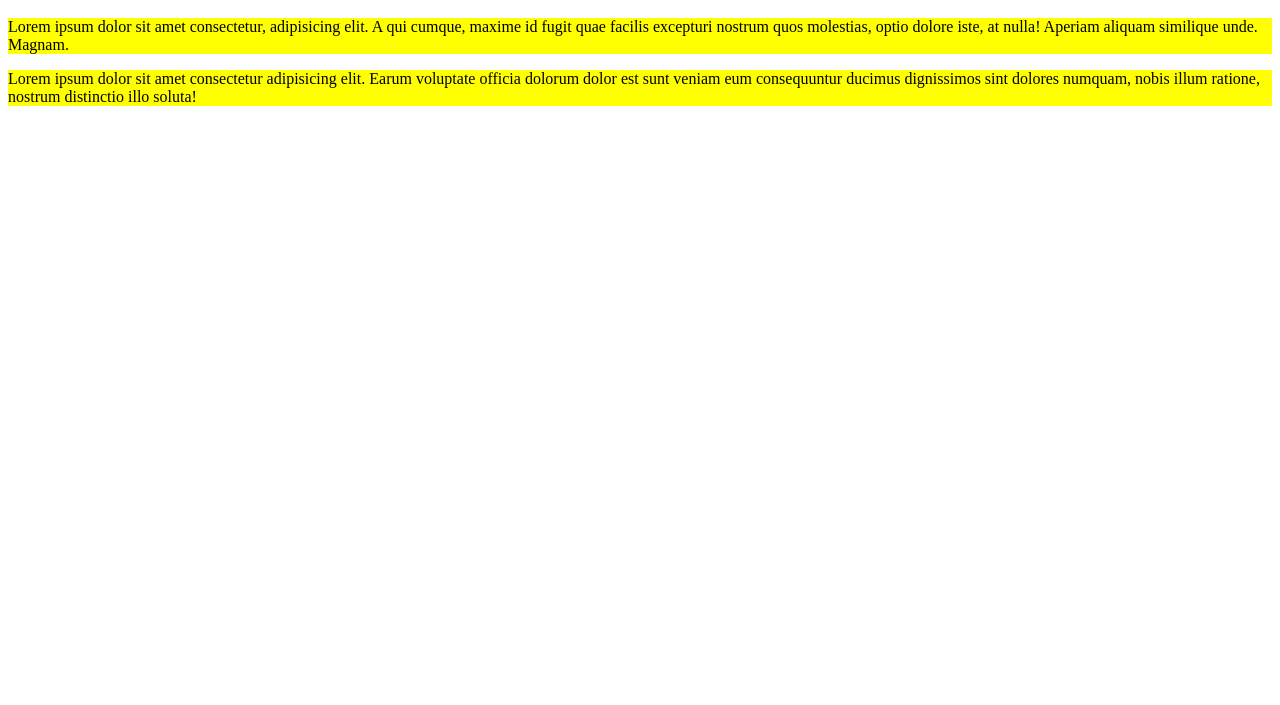
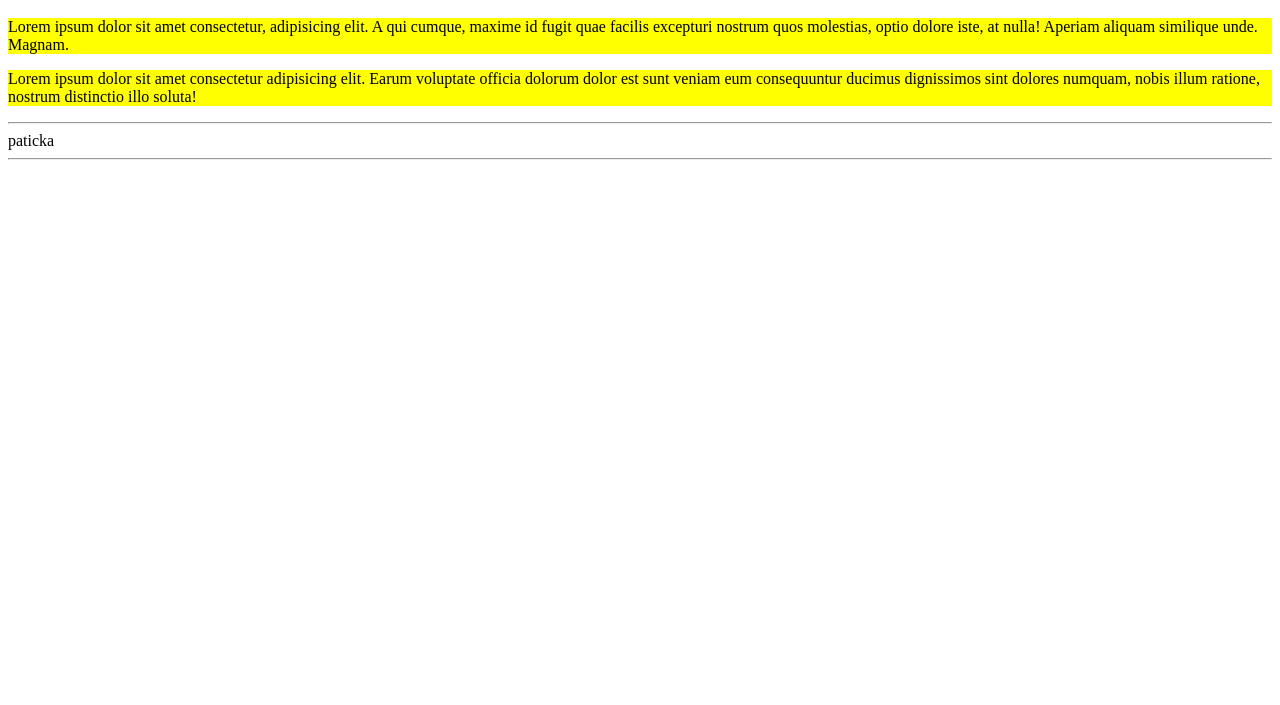
Before and after one commit to Mortuges/turek2, a plain HTML site: page index.html in a window 1280 px wide. Shown: the part 95-800 px from the top of the page. Drawn offline with Linux system fonts and the light colour scheme.

Commit message:
přidání patičky

```diff
--- a/index.html
+++ b/index.html
@@ -16,5 +16,9 @@
         eum consequuntur ducimus dignissimos sint dolores numquam, nobis illum ratione, nostrum distinctio illo soluta!
     </p>
 
+    <hr>
+    paticka
+    <hr>
+
 </body>
 </html>
```
